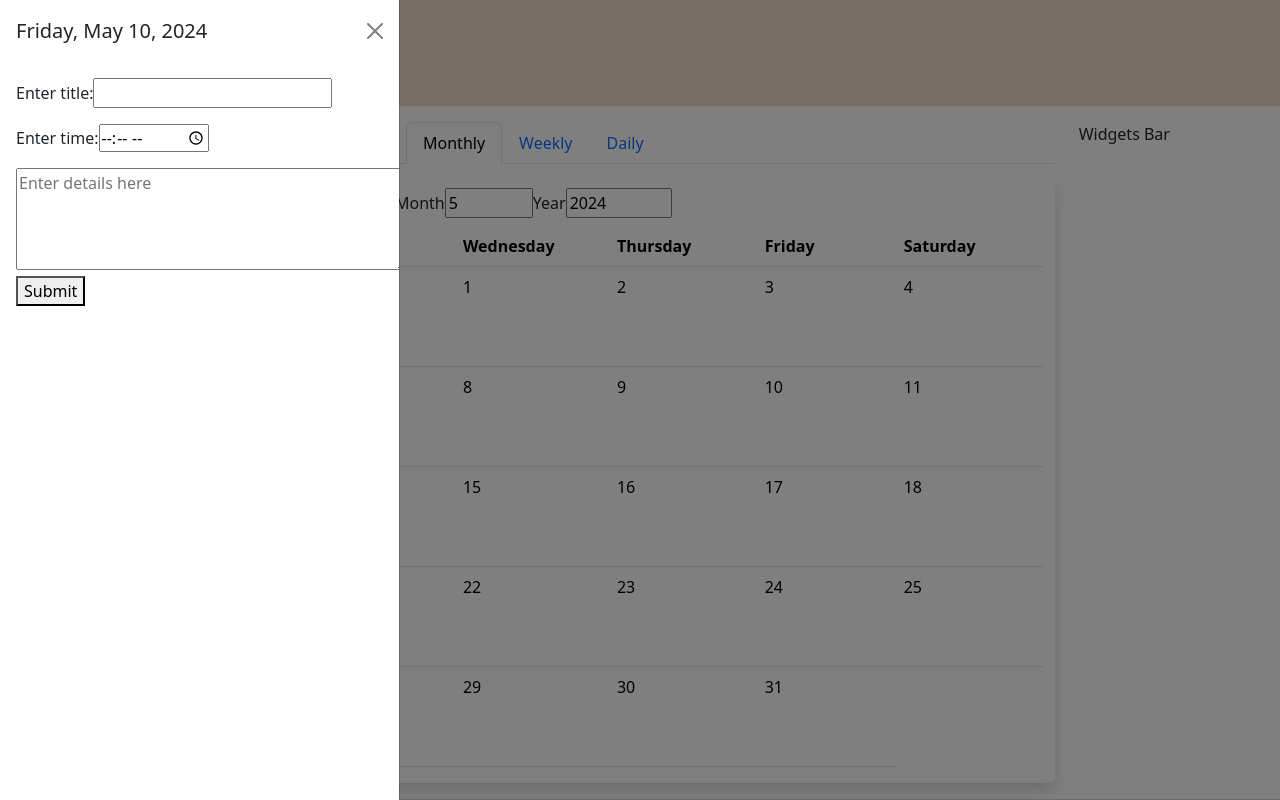
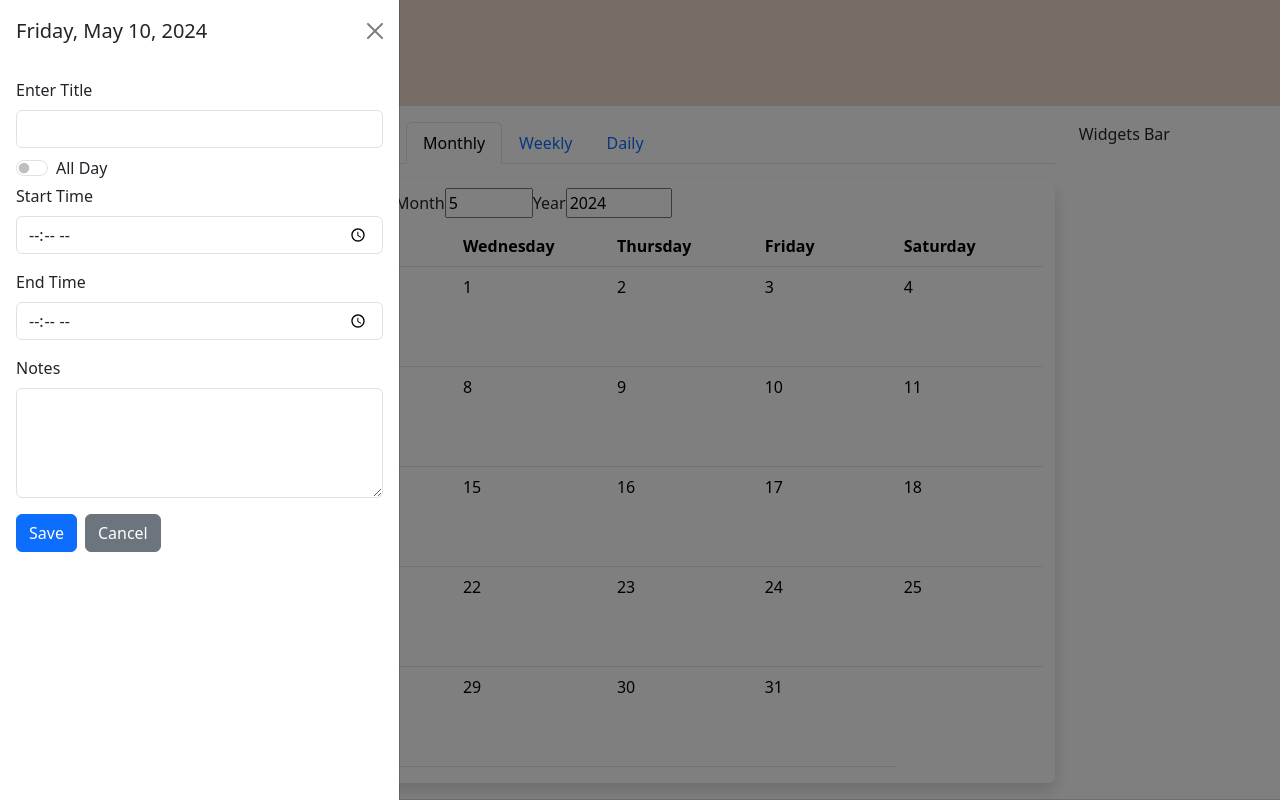
Before and after one commit to buenocap/CapyCal, a React (Vite) app: page / in a window 1280 px wide. Both pictures are taken after a click on the element "10". Shown: the top 800 px of the page. Built offline with nearby package versions, Linux system fonts and the light colour scheme.

Commit message:
Feat: Corrected Form

```diff
--- a/src/components/calendar views/monthly calendar component/DayBlock.jsx
+++ b/src/components/calendar views/monthly calendar component/DayBlock.jsx
@@ -1,4 +1,4 @@
-import { Form, Offcanvas } from "react-bootstrap";
+import { Button, Form, Offcanvas } from "react-bootstrap";
 import "./styles/DayBlock.css";
 import uniqid from "uniqid";
 import { useEffect, useState } from "react";
@@ -15,9 +15,14 @@ export default function DayBlock({
   const [taskList, setTaskList] = useState(tasks);
   const [show, setShow] = useState(false);
   const [overLayTitle, setOverLayTitle] = useState("");
+  const [includeTime, setIncludeTime] = useState(true);
 
   function handleClose() {
     setShow(false);
+  }
+
+  function handleTime() {
+    setIncludeTime(!includeTime);
   }
 
   function handleShow(e) {
@@ -54,6 +59,21 @@ export default function DayBlock({
     setShow(true);
   }
 
+  function handleEventSubmission(e) {
+    e.preventDefault();
+    const { inputTitle, startTime, endTime, eventNote } = e.target;
+    setTaskList([
+      ...{
+        inputTitle: inputTitle?.value,
+        startTime: startTime?.value,
+        endTime: endTime?.value,
+        eventNote: eventNote?.value,
+      },
+    ]);
+
+    console.log(taskList);
+  }
+
   return (
     <>
       <td
@@ -80,35 +100,46 @@ export default function DayBlock({
         </p>
       </td>
 
-      {/**Offcanvas */}
+      {/**Offcanvas, Should make this into its own component */}
       <Offcanvas show={show} onHide={handleClose}>
         <Offcanvas.Header closeButton>
           <Offcanvas.Title>{overLayTitle}</Offcanvas.Title>
         </Offcanvas.Header>
         <Offcanvas.Body>
-          <form>
-            <label className="mb-3">
-              Enter title:
-              <input
-                name="submitted-title"
-                autoCapitalize="on"
-                type="text"
-              ></input>
-            </label>
-            <label className="mb-3">
-              Enter time:
-              <input name="submitted-time" type="time"></input>
-            </label>
-            <label>
-              <textarea
-                name="event-details"
-                rows={4}
-                cols={40}
-                placeholder="Enter details here"
-              />
-            </label>
-            <button type="submit">Submit</button>
-          </form>
+          <Form onSubmit={(e) => handleEventSubmission(e)}>
+            <Form.Label htmlFor="inputTitle">Enter Title</Form.Label>
+            <Form.Control type="text" id="inputTitle" className="mb-2" />
+            <Form.Check
+              type="switch"
+              id="timeSwitch"
+              label="All Day"
+              onChange={handleTime}
+              className="mb-1"
+            />
+            {includeTime && (
+              <>
+                <Form.Label htmlFor="startTime">Start Time</Form.Label>
+                <Form.Control type="time" id="startTime" className="mb-3" />
+                <Form.Label htmlFor="endTime">End Time</Form.Label>
+                <Form.Control type="time" id="endTime" className="mb-3" />
+              </>
+            )}
+
+            <Form.Label htmlFor="eventNote">Notes</Form.Label>
+            <Form.Control
+              as={"textarea"}
+              id="eventNote"
+              rows={4}
+              cols={40}
+              className="mb-3"
+            />
+            <Button variant="primary" type="submit" className="me-2">
+              Save
+            </Button>
+            <Button variant="secondary" onClick={handleClose}>
+              Cancel
+            </Button>
+          </Form>
         </Offcanvas.Body>
       </Offcanvas>
     </>
```
